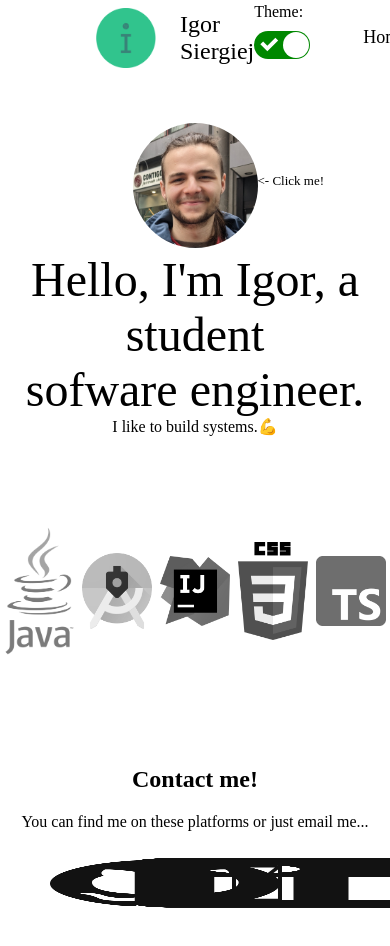
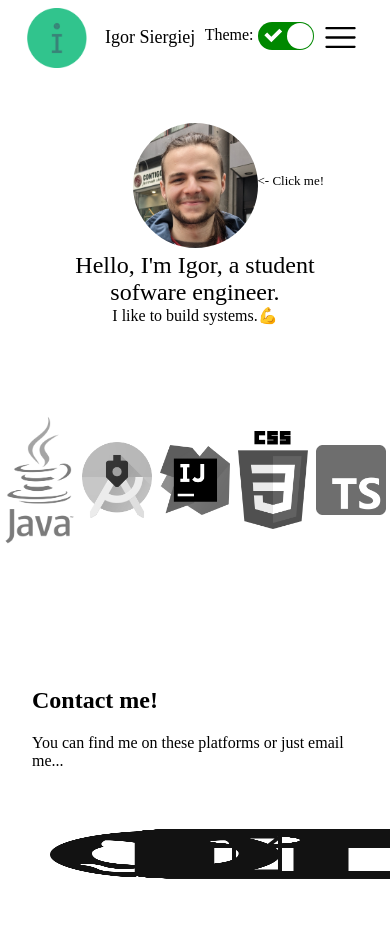
Before and after one commit to igor-siergiej/personal-portfolio, a React (Create React App) app: page / in a window 390 px wide. Shown: the top 946 px of the page. After the commit the page ends 922 px from the top, so only its background shows below. Built offline with nearby package versions, Linux system fonts and the light colour scheme; a web font is replaced by a local one.

Commit message:
Initial responsive design additions

```diff
--- a/src/components/footer/Footer.module.scss
+++ b/src/components/footer/Footer.module.scss
@@ -19,3 +19,7 @@
     flex-direction: row;
     color: white;
 }
+
+.text {
+    padding: 2em;
+}
--- a/src/components/footer/Footer.tsx
+++ b/src/components/footer/Footer.tsx
@@ -10,8 +10,10 @@ import instagram from '../../images/contacts/instagram.png'
 const Footer = () => {
 	return (
 		<div className={styles.footer}>
-			<h2> Contact me! </h2>
+			<div className={styles.text}>
+				<h2> Contact me! </h2>
 			You can find me on these platforms or just email me...
+			</div>
 
 			<div className={styles.contacts}>
 				{Contact(github, goToURL, 'https://github.com/igor-siergiej')}
--- a/src/components/link/NavLink.module.scss
+++ b/src/components/link/NavLink.module.scss
@@ -2,7 +2,7 @@
 
 .navLinkContainer{
     display: flex;
-    width: 150px;
+    width: 100%;
     height: 100%;
 }
 
@@ -17,5 +17,5 @@
 }
 
 .navLink:hover {
-    background-color: $alternativeBackground;
+    background-color: $backgroundColor;
 }
--- a/src/components/navbar/NavBar.module.scss
+++ b/src/components/navbar/NavBar.module.scss
@@ -1,17 +1,22 @@
 @import '../../index.scss';
 
-.navBar {
-    height: 75px;
-    border-bottom: 2px solid $primaryColor;
+.navBarContainer {
     display: flex;
     align-items: center;
-    justify-content: space-between;
+    max-width: 1300px;
+    margin: 0 auto !important;
+    height: 75px;
+}
+
+.navBar {
+    border-bottom: 2px solid $primaryColor;
+    background-color: $alternativeBackground;
 }
 
 .title {
     margin-left: 4em;
     color: $primaryColor;
-    font-size:x-large;
+    font-size: x-large;
     display: flex;
     align-items: center;
     justify-content: center;
@@ -23,10 +28,14 @@
     padding-right: 1em;
 }
 
-.navLinksContainer {
+.linksGroup {
     display: flex;
     margin-right: 5em;
     height: 75px;
+}
+
+.navBarContainer .linksContainer .linksGroup{
+    width: 450px;
 }
 
 .label {
@@ -34,3 +43,53 @@
     position: relative;
     bottom: 10px;
 }
+
+.hamburger {
+    display: none;
+    width: 35px;
+    height: 35px;
+    color: $primaryColor;
+    margin-left: auto;
+}
+
+.themeSwitch {
+    margin-left: auto;
+}
+
+@media (max-width: 768px) {
+
+    .title {
+        font-size: large;
+        margin-left: 1.5em;
+    }
+
+    .linksContainer {
+        display: none;
+    }
+
+    .linksContainerExpanded .linksGroup {
+        flex-direction: column;
+        justify-content: center;
+        align-items: center;
+        position: absolute;
+        top: 77px;
+        right: -80px;
+        height: 200px;
+        width: 300px;
+        background-color: $alternativeBackground;
+        z-index: 1;
+    }
+
+    .hamburger {
+        display: block;
+        margin-right: 2em;
+    }
+
+    .hamburger:hover {
+        cursor: pointer;
+    }
+
+    .navBar {
+        border-bottom: 2px solid $primaryColor;
+    }
+}
--- a/src/components/navbar/NavBar.tsx
+++ b/src/components/navbar/NavBar.tsx
@@ -5,9 +5,11 @@ import React, { useState, useEffect } from 'react'
 import { setLightTheme, setDarkTheme } from '../../theme/colors'
 import Switch from 'react-switch'
 
+import { RxHamburgerMenu } from 'react-icons/rx'
+
 const Links = () => {
 	return (
-		<div className={styles.navLinksContainer}>
+		<div className={styles.linksGroup}>
 			{NavLink('Home', '/')}
 			{NavLink('Projects', '/projects')}
 			{NavLink('About Me', '/about')}
@@ -17,6 +19,11 @@ const Links = () => {
 
 const NavBar = () => {
 	const [theme, setTheme] = useState(() => setInitialState())
+	const [showNavbar, setShowNavbar] = useState(false)
+
+	const handleShowNavbar = () => {
+		setShowNavbar(!showNavbar)
+	}
 
 	useEffect(() => {
 		window.localStorage.setItem('isDarkTheme', JSON.stringify(theme))
@@ -34,18 +41,26 @@ const NavBar = () => {
 
 	return (
 		<nav className={styles.navBar}>
+			<div className={styles.navBarContainer}>
 				<div className={styles.title}>
 					<img src={icon} draggable={false} alt='Icon' className={styles.icon}></img>
                 Igor Siergiej
 				</div>
+
+				<div className={styles.themeSwitch}>
 					<label>
 						<span className={styles.label}>Theme: </span>
 						<Switch onChange={toggleTheme} checked={theme === true} />
 					</label>
-			<div>
+				</div>
+
+				<RxHamburgerMenu onClick={handleShowNavbar} className={styles.hamburger}/>
+
+				<div className={showNavbar ? styles.linksContainerExpanded : styles.linksContainer}>
+					{Links()}
+				</div>
 
 			</div>
-			{Links()}
 		</nav>
 	)
 }
--- a/src/pages/home/Home.module.scss
+++ b/src/pages/home/Home.module.scss
@@ -17,13 +17,18 @@
 }
 
 .banner {
-    height: 150px;
-    display: flex;
-    justify-content: space-evenly;
-    align-items: center;
     margin-top: 5em;
     background-color: $alternativeBackground;
-    border: 2px solid $alternativeBackground;
+    border: 5px solid $alternativeBackground;
+}
+
+.logoContainer {
+    display: flex;
+    justify-content: space-between;
+    align-items: center;
+    max-width: 1300px;
+    margin: 0 auto !important;
+    height: 150px;
 }
 
 .imgContainer {
@@ -35,3 +40,9 @@
     font-size: small;
     top: 50px;
 }
+
+@media (max-width: 768px) {
+    .heading {
+        font-size: x-large;
+    }
+}
--- a/src/pages/home/Home.tsx
+++ b/src/pages/home/Home.tsx
@@ -34,11 +34,13 @@ function Home () {
 				</div>
 
 				<div className={styles.banner}>
-					{Logo(java)}
-					{Logo(android)}
-					{Logo(intellij)}
-					{Logo(postgreSQL)}
-					{Logo(ts)}
+					<div className={styles.logoContainer}>
+						{Logo(java)}
+						{Logo(android)}
+						{Logo(intellij)}
+						{Logo(postgreSQL)}
+						{Logo(ts)}
+					</div>
 				</div>
 			</Pane>
 		</div>
```
Lines whose indentation alone changed are shown as unchanged.
